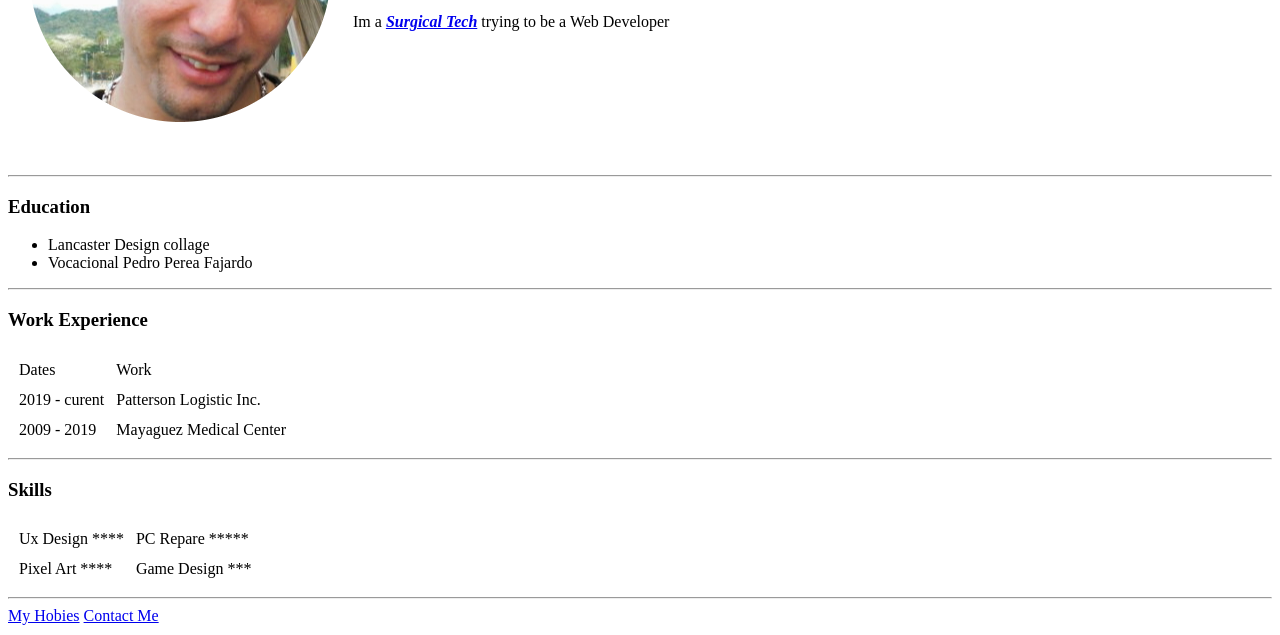
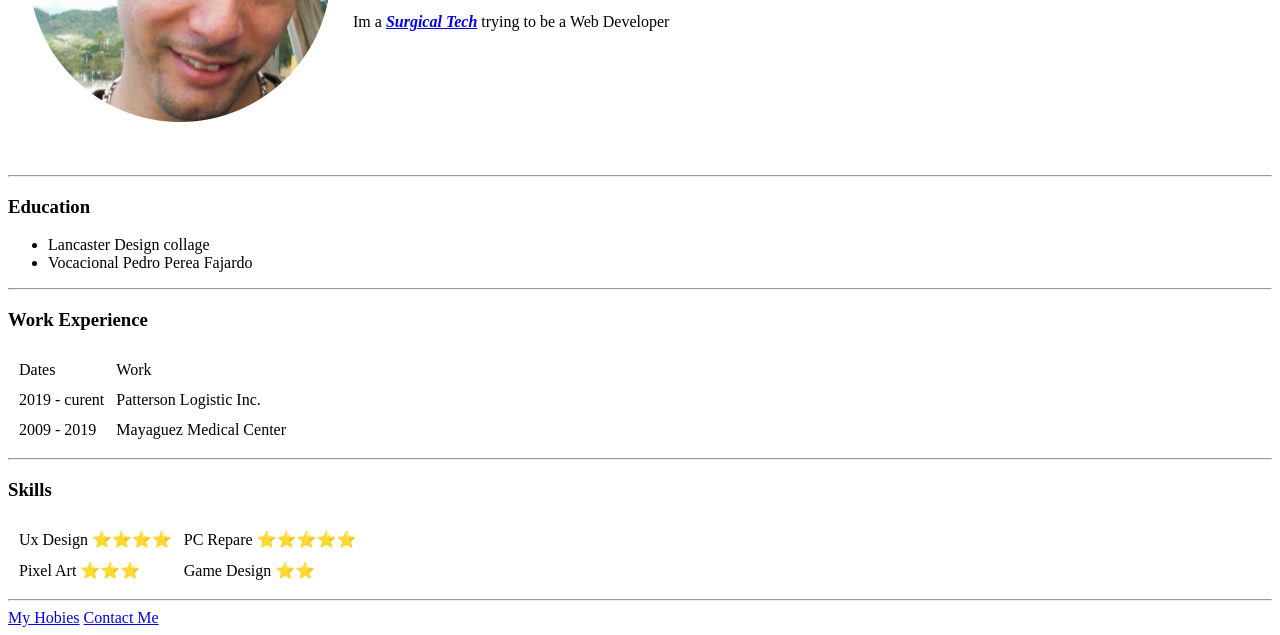
Before and after one commit to davidrodriguez78/CV, a plain HTML site: page index.html in a window 1280 px wide. Shown: the part 209-844 px from the top of the page. Drawn offline with Linux system fonts and the light colour scheme.

Commit message:
Adding Star

```diff
--- a/index.html
+++ b/index.html
@@ -47,12 +47,12 @@
     <!--Adding a tables here-->
     <table cellspacing="10">
        <tr>
-           <td>Ux Design ****</td>
-           <td>PC Repare *****</td>
+           <td>Ux Design ⭐⭐⭐⭐</td>
+           <td>PC Repare ⭐⭐⭐⭐⭐</td>
        </tr>
        <tr>
-        <td>Pixel Art ****</td>
-        <td>Game Design ***</td>
+        <td>Pixel Art ⭐⭐⭐</td>
+        <td>Game Design ⭐⭐</td>
        </tr>
     </table>
     <hr>
```
